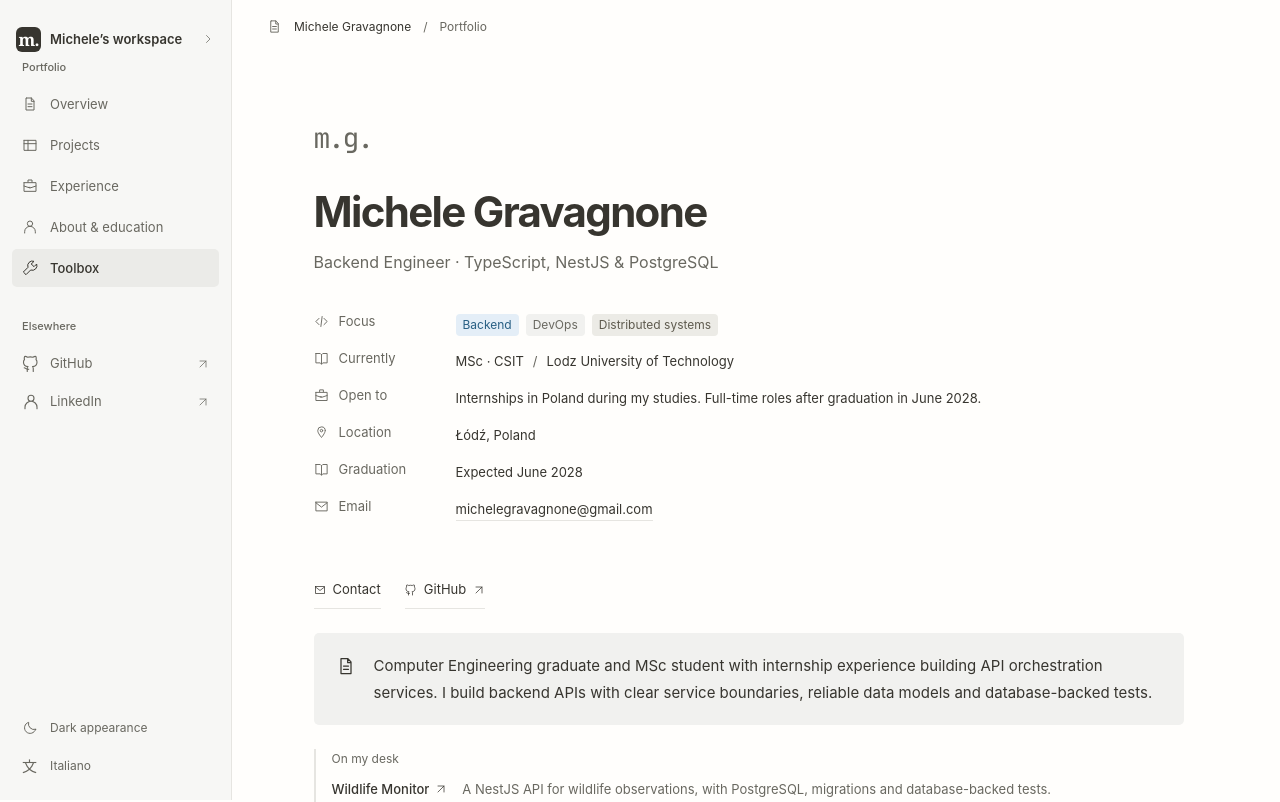
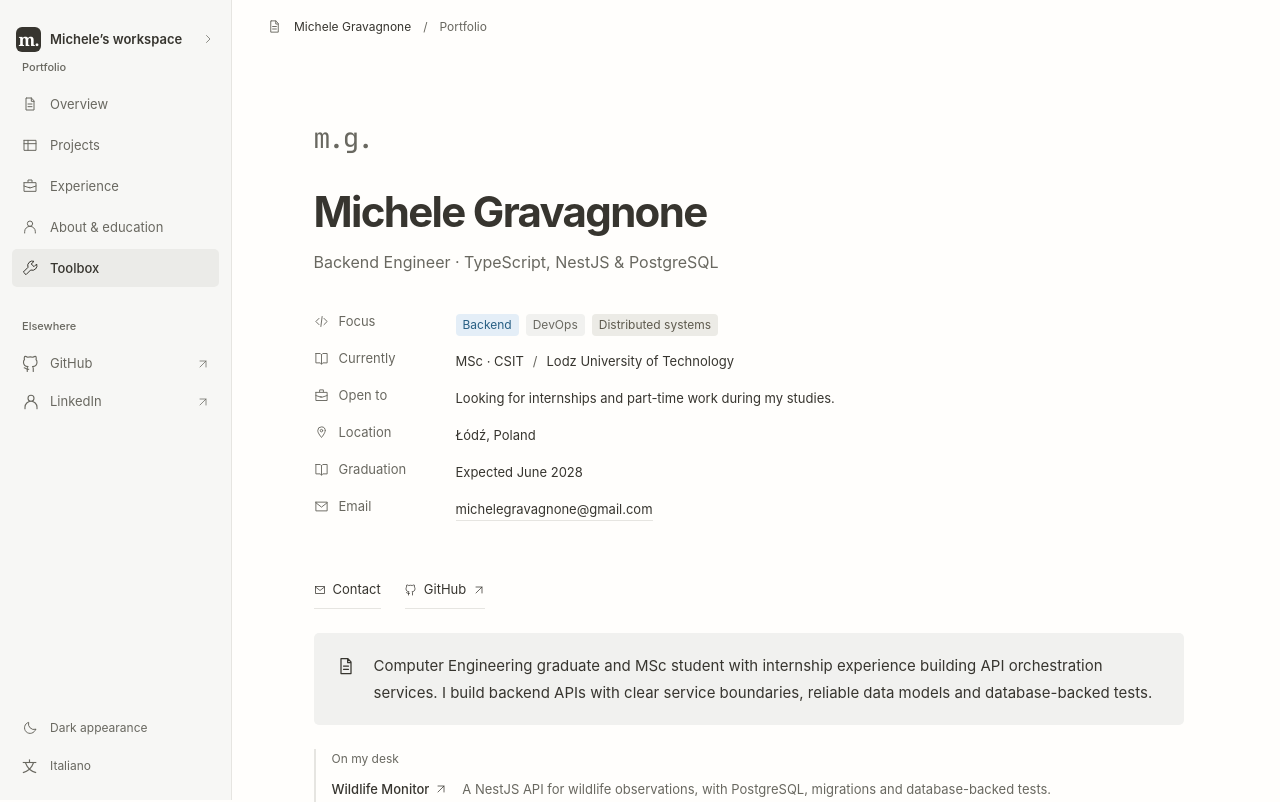
Before and after one commit to MicheleGravagnone/portfolio, an Angular app: page / in a window 1280 px wide. Shown: the top 802 px of the page. Built offline with nearby package versions, Linux system fonts and the light colour scheme.

Commit message:
Updated jobs' availability description

```diff
--- a/src/app/app.component.html
+++ b/src/app/app.component.html
@@ -151,8 +151,8 @@
             <dd>
               {{
                 p.text(
-                  "Internships in Poland during my studies. Full-time roles after graduation in June 2028.",
-                  "Stage in Polonia durante gli studi. Ruoli a tempo pieno dopo la laurea a giugno 2028."
+                  "Looking for internships and part-time work during my studies.",
+                  "Cerco tirocini e lavoro part-time durante gli studi."
                 )
               }}
             </dd>
```
